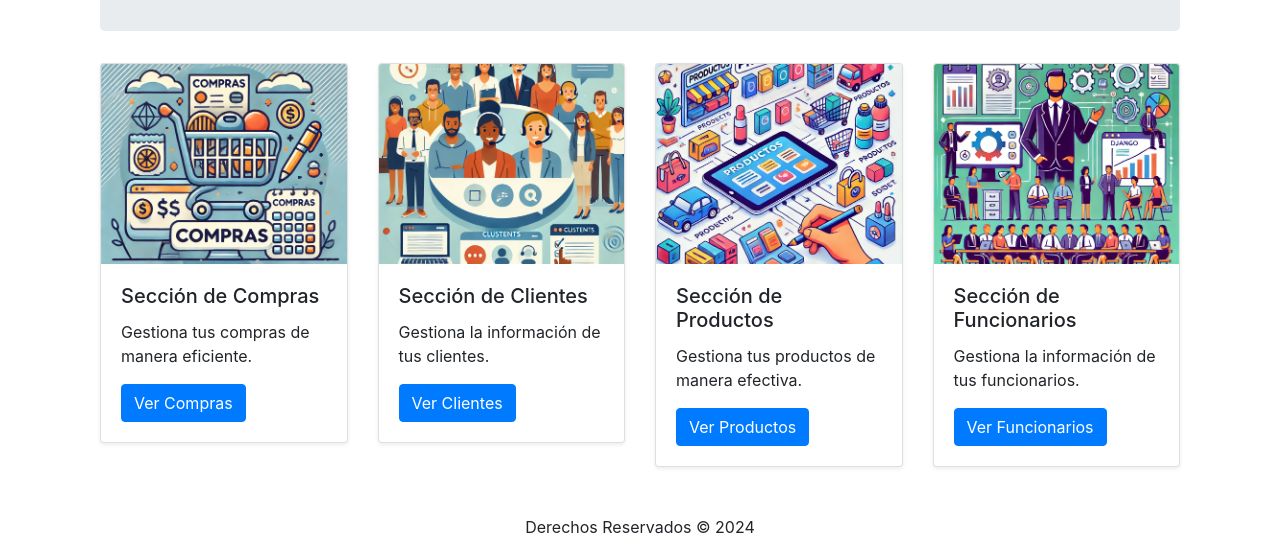
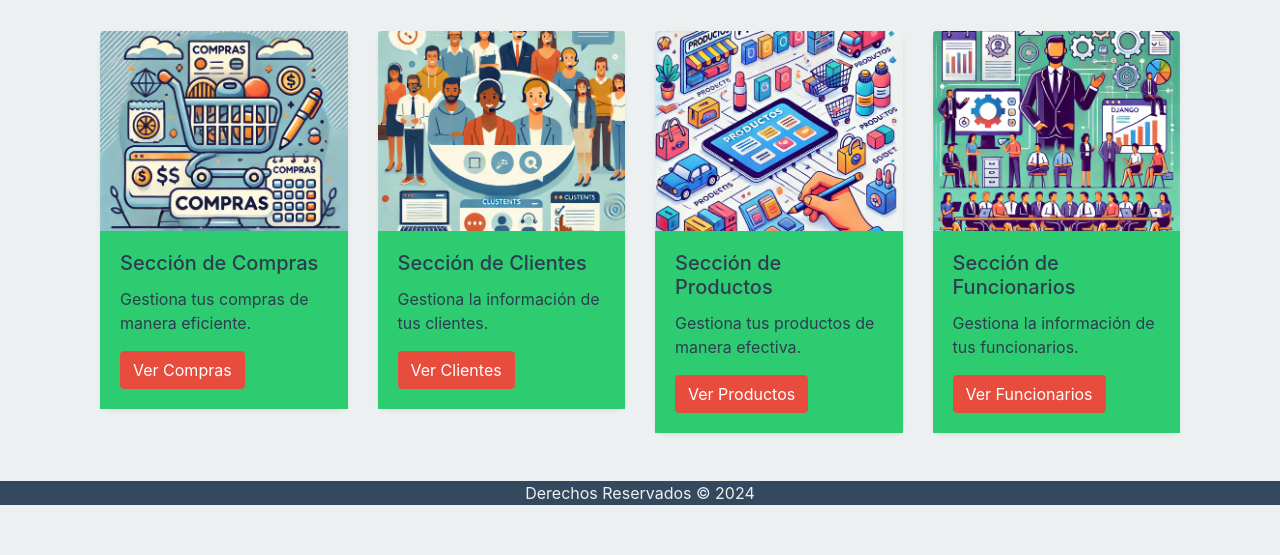
Before and after one commit to glaglere/CoderHouse_57810, a Django app: page / in a window 1280 px wide. Shown: the part 449-1004 px from the top of the page. After the commit the page ends 954 px from the top, so only its background shows below. Run offline with Django 5.2, Linux system fonts and the light colour scheme; some libraries are stand-ins or nearby versions.

Commit message:
creo paleta de colores con css que utilizo en todo mi proyecto

```diff
--- /dev/null
+++ b/tercera pre-entrega_LAGLERE/sac/static/css/custom.css
@@ -0,0 +1,56 @@
+:root {
+    --primary-color: #3498db;
+    --secondary-color: #2ecc71;
+    --accent-color: #e74c3c;
+    --background-color: #ecf0f1;
+    --text-color: #2c3e50;
+    --header-footer-color: #34495e;
+}
+
+body {
+    background-color: var(--background-color);
+    color: var(--text-color);
+}
+
+.navbar, footer {
+    background-color: var(--header-footer-color);
+    color: var(--background-color);
+}
+
+.nav-link, .navbar-brand, footer p {
+    color: var(--background-color);
+}
+
+.jumbotron {
+    background-color: var(--primary-color);
+    color: var(--background-color);
+}
+
+.card {
+    border: none;
+    border-radius: 10px;
+}
+
+.card-body {
+    background-color: var(--secondary-color);
+    color: var(--text-color);
+}
+
+.card-title {
+    color: var(--text-color);
+}
+
+.btn-primary {
+    background-color: var(--accent-color);
+    border-color: var(--accent-color);
+}
+
+.btn-primary:hover {
+    background-color: var(--text-color);
+    border-color: var(--text-color);
+    color: var(--background-color);
+}
+
+hr {
+    border-top: 1px solid var(--background-color);
+}
--- a/tercera pre-entrega_LAGLERE/sac/webapp/templates/webapp/base.html
+++ b/tercera pre-entrega_LAGLERE/sac/webapp/templates/webapp/base.html
@@ -6,6 +6,9 @@
     <title>{% block title %}Mi Sitio Web{% endblock %}</title>
     <!-- Bootstrap CSS -->
     <link href="https://stackpath.bootstrapcdn.com/bootstrap/4.5.2/css/bootstrap.min.css" rel="stylesheet">
+    <!-- Custom CSS -->
+    {% load static %}
+    <link href="{% static 'css/custom.css' %}" rel="stylesheet">
 </head>
 <body>
     <header>
--- a/tercera pre-entrega_LAGLERE/sac/webapp/templates/webapp/inicio.html
+++ b/tercera pre-entrega_LAGLERE/sac/webapp/templates/webapp/inicio.html
@@ -7,10 +7,10 @@
 
 {% block content %}
 <div class="container">
-    <div class="jumbotron mt-4">
+    <div class="jumbotron mt-4 p-5 bg-light rounded-3" style="background-image: url('{% static 'images/background.jpg' %}'); background-size: cover; color: white; text-shadow: 2px 2px 4px #000;">
         <h1 class="display-4">Bienvenido a la Página de Inicio</h1>
         <p class="lead">Esta es la página de inicio de tu aplicación Django. Aquí puedes encontrar información relevante y enlaces a diferentes secciones de la aplicación.</p>
-        <hr class="my-4">
+        <hr class="my-4" style="border-top: 1px solid white;">
         <p>Utiliza el menú de navegación para explorar las diferentes funcionalidades de la aplicación.</p>
         <a class="btn btn-primary btn-lg" href="#" role="button">Aprender más</a>
     </div>
```
Also changed, not shown: tercera pre-entrega_LAGLERE/sac/static/css/__init__.py (added).
